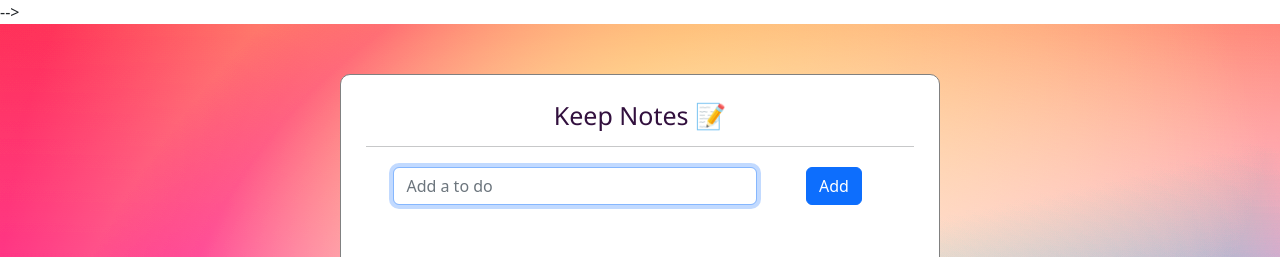
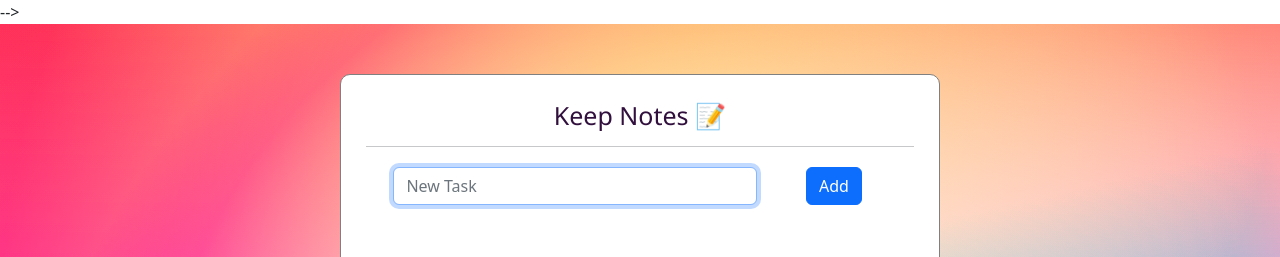
Before and after one commit to vaishnadpk/react-to-do, a React (Create React App) app: page / in a window 1280 px wide. Shown: the top 257 px of the page. Built offline with nearby package versions, Linux system fonts and the light colour scheme.

Commit message:
updated placeholder

```diff
--- a/src/Components/TodoForm.js
+++ b/src/Components/TodoForm.js
@@ -32,7 +32,7 @@ function TodoForm(props) {
         <div className="col-9">
           <input
             type="text"
-            placeholder="Add a to do"
+            placeholder="New Task"
             value={input}
             className="todo-input form-control"
             onChange={handleChange}
```
